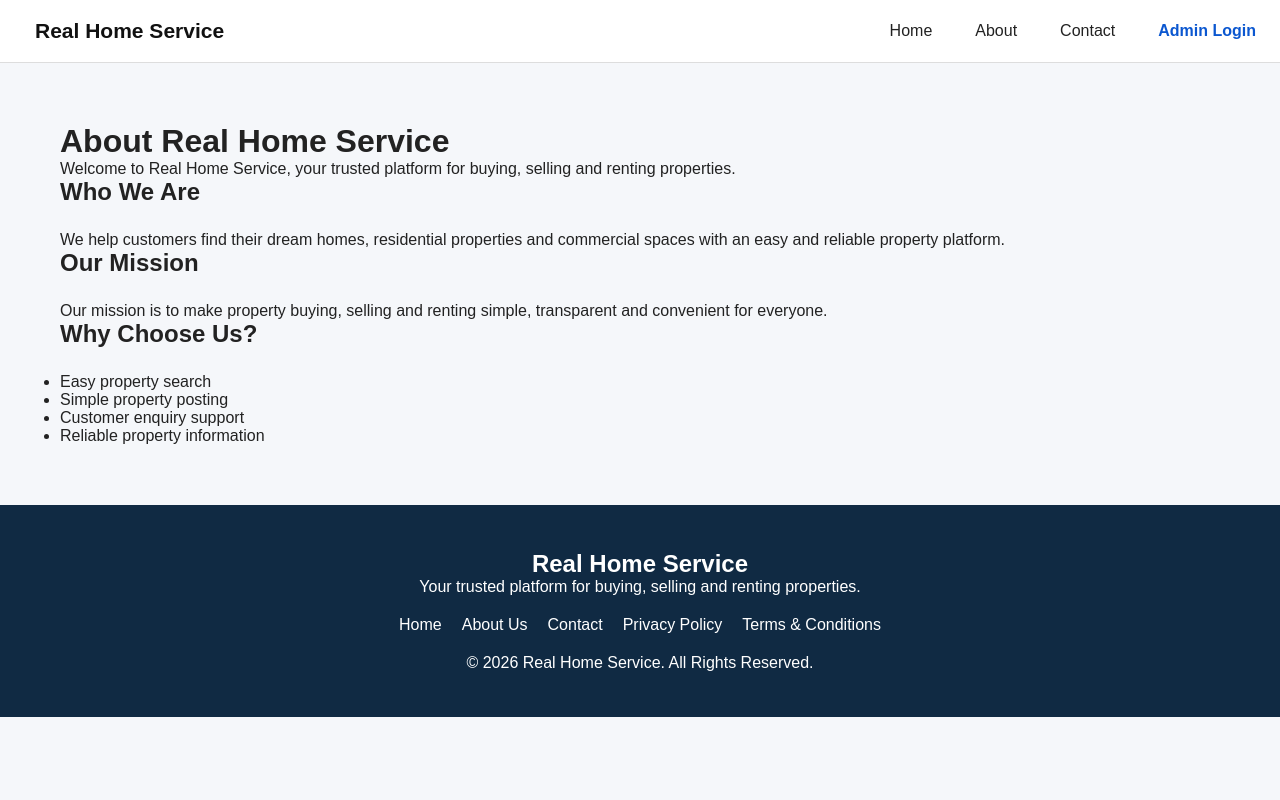
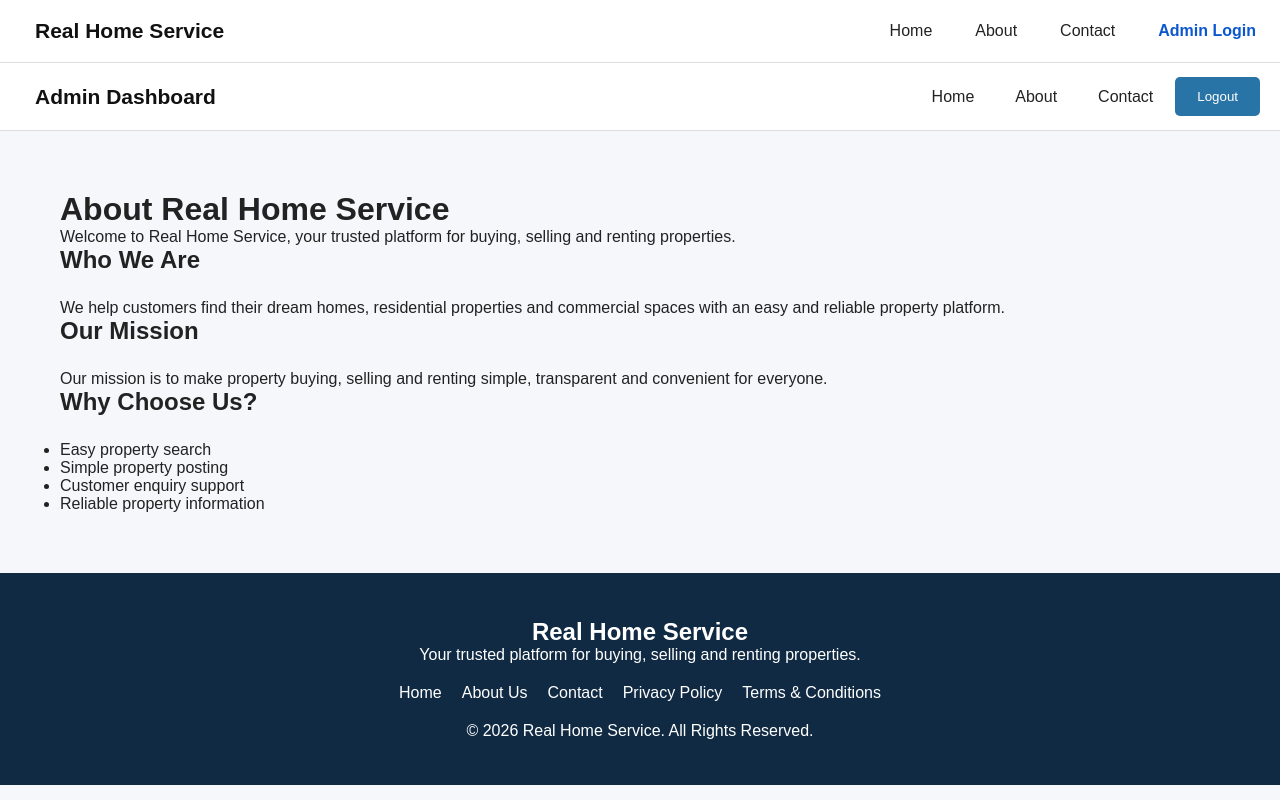
Before and after one commit to anily9536-rgb/hinreal-home-service, a Next.js app: page /about in a window 1280 px wide. Built offline with nearby package versions, Linux system fonts and the light colour scheme; no server answers.

Commit message:
Add AdminHeader component to AboutPage

```diff
--- a/app/about/page.tsx
+++ b/app/about/page.tsx
@@ -1,11 +1,13 @@
 
 import Header from "@/components/Header";
+import AdminHeader from "@/components/AdminHeader";
 import Footer from "@/components/Footer";
 
 export default function AboutPage() {
   return (
     <>
       <Header />
+      <AdminHeader />
 
       <main className="container">
         <h1>About Real Home Service</h1>
```
